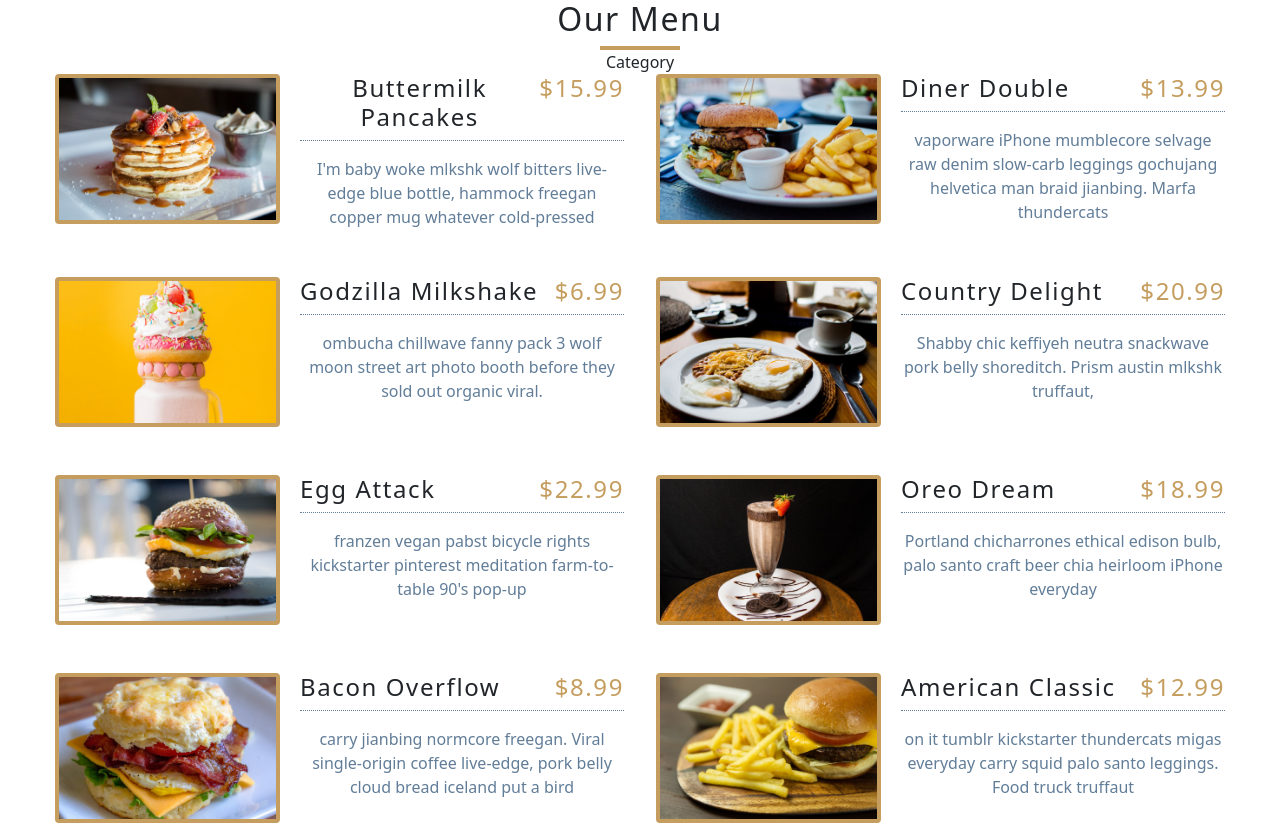
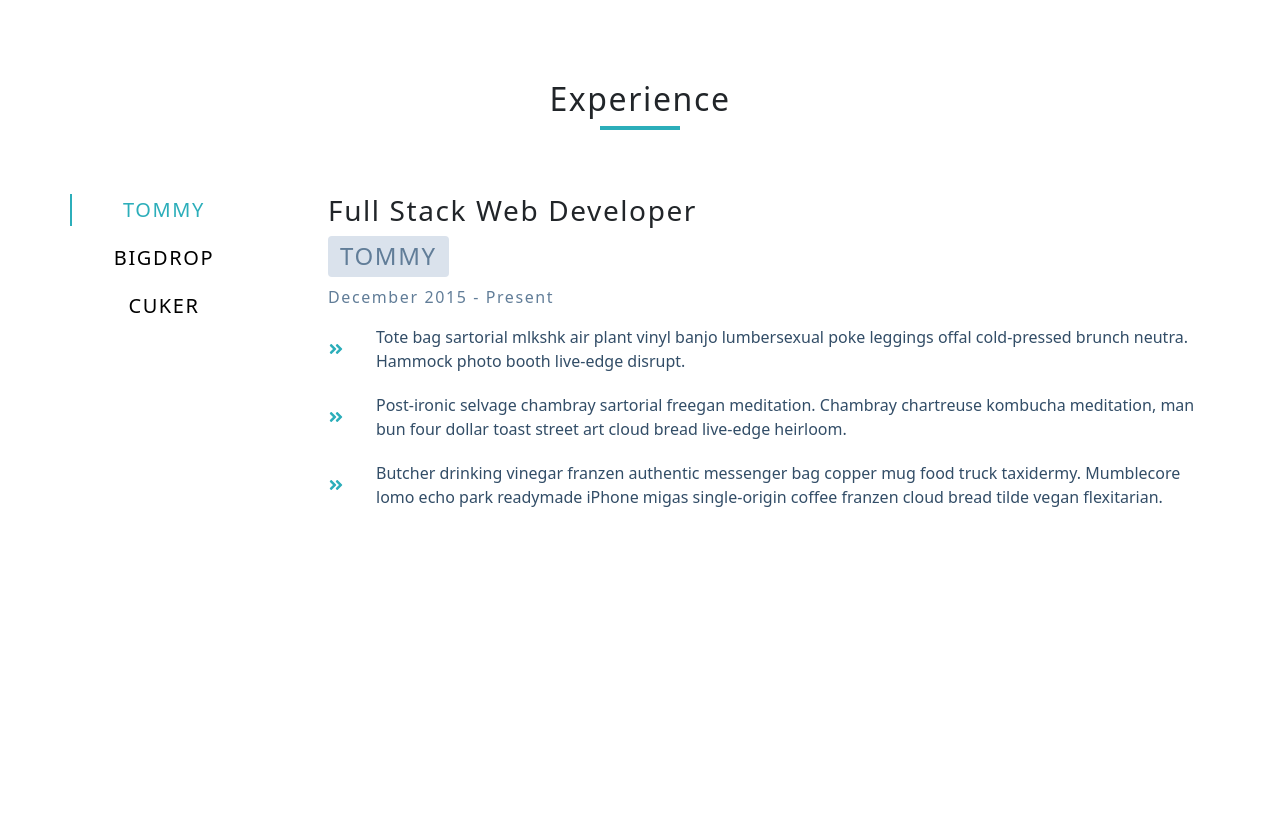
Before and after one commit to KaushalDhakal0/CustomComponents, a React (Create React App) app: page / in a window 1280 px wide. Shown: the top 825 px of the page. After the commit the page ends 800 px from the top, so only its background shows below. Built offline with nearby package versions, Linux system fonts and the light colour scheme.

Commit message:
jobs component completed

```diff
--- a/package.json
+++ b/package.json
@@ -6,6 +6,7 @@
     "@testing-library/jest-dom": "^5.16.1",
     "@testing-library/react": "^12.1.2",
     "@testing-library/user-event": "^7.2.1",
+    "axios": "^0.24.0",
     "bootstrap": "^5.1.3",
     "react": "^16.13.1",
     "react-bootstrap": "^2.1.0",
--- a/src/App.js
+++ b/src/App.js
@@ -1,11 +1,13 @@
 import React from "react";
 // import Accordion from "./Components/Accordin/Question";
-import Main from "./Components/Menu/Main";
+//import Main from "./Components/Menu/Main";
+import Port from "./Components/Tabs/index.";
 function App() {
   return (
     <>
       {/* <Accordion /> */}
-      <Main />
+      {/* <Main /> */}
+      <Port />
     </>
   );
 }
--- /dev/null
+++ b/src/Components/Tabs/data.js
@@ -0,0 +1,41 @@
+const data = [
+  {
+    id: "recAGJfiU4CeaV0HL",
+    order: 3,
+    title: "Full Stack Web Developer",
+    dates: "December 2015 - Present",
+    duties: [
+      "Tote bag sartorial mlkshk air plant vinyl banjo lumbersexual poke leggings offal cold-pressed brunch neutra. Hammock photo booth live-edge disrupt.",
+      "Post-ironic selvage chambray sartorial freegan meditation. Chambray chartreuse kombucha meditation, man bun four dollar toast street art cloud bread live-edge heirloom.",
+      "Butcher drinking vinegar franzen authentic messenger bag copper mug food truck taxidermy. Mumblecore lomo echo park readymade iPhone migas single-origin coffee franzen cloud bread tilde vegan flexitarian.",
+    ],
+    company: "TOMMY",
+  },
+  {
+    id: "recIL6mJNfWObonls",
+    order: 2,
+    title: "Front-End Engineer",
+    dates: "May 2015 - December 2015",
+    duties: [
+      "Hashtag drinking vinegar scenester mumblecore snackwave four dollar toast, lumbersexual XOXO. Cardigan church-key pabst, biodiesel vexillologist viral squid.",
+      "Franzen af pitchfork, mumblecore try-hard kogi XOXO roof party la croix cardigan neutra retro tattooed copper mug. Meditation lomo biodiesel scenester",
+      "Fam VHS enamel pin try-hard echo park raw denim unicorn fanny pack vape authentic. Helvetica fixie church-key, small batch jianbing messenger bag scenester +1",
+      "Fam VHS enamel pin try-hard echo park raw denim unicorn fanny pack vape authentic. Helvetica fixie church-key, small batch jianbing messenger bag scenester +1",
+    ],
+    company: "BIGDROP",
+  },
+  {
+    id: "rec61x18GVY99hQq5",
+    order: 1,
+    title: "Engineering Intern",
+    dates: "May 2014 - September 2015",
+    duties: [
+      "I'm baby woke mumblecore stumptown enamel pin. Snackwave prism pork belly, blog vape four loko sriracha messenger bag jean shorts DIY bushwick VHS. Banjo post-ironic hella af, palo santo craft beer gluten-free.",
+      "YOLO drinking vinegar chambray pok pok selfies quinoa kinfolk pitchfork street art la croix unicorn DIY. Woke offal jianbing venmo tote bag, palo santo subway tile slow-carb post-ironic pug ugh taxidermy squid.",
+      "Pour-over glossier chambray umami 3 wolf moon. Iceland kale chips asymmetrical craft beer actually forage, biodiesel tattooed fingerstache. Pork belly lomo man braid, portland pitchfork locavore man bun prism.",
+    ],
+    company: "CUKER",
+  },
+];
+
+export default data;
--- /dev/null
+++ b/src/Components/Tabs/index..js
@@ -0,0 +1,75 @@
+import React, { useState, useEffect } from "react";
+import "./index.css";
+import datas from "./data";
+
+import { FaAngleDoubleRight } from "react-icons/fa";
+//const url = "https://course-api.com/react-tabs-project";
+
+const Port = () => {
+  const [data, setData] = useState([]);
+  const [loading, setLoading] = useState(true);
+  const [index, setIndex] = useState(0);
+
+  const handleFetch = () => {
+    setTimeout(() => {
+      setData(datas);
+      setLoading(false);
+    }, 2000);
+  };
+
+  useEffect(() => handleFetch(), [data]);
+
+  if (loading) {
+    return (
+      <section className="section loading">
+        <h1>Loading ......</h1>
+      </section>
+    );
+  }
+  const { company, dates, duties, title } = data[index];
+  const handleClick = (index) => {
+    setIndex(index);
+  };
+  return (
+    <section className="section">
+      <div className="title">
+        <h2>experience</h2>
+        <div className="underline"></div>
+      </div>
+      <div className="jobs-center">
+        {/* btn container */}
+        <div className="btn-container">
+          {data.map((job, idx) => {
+            return (
+              <button
+                key={job.id}
+                onClick={() => {
+                  handleClick(idx);
+                }}
+                className={`job-btn ${idx === index && "active-btn"}`}
+              >
+                {job.company}
+              </button>
+            );
+          })}
+        </div>
+        {/* jobs info */}
+        <div className="job-info">
+          <h3>{title}</h3>
+          <h4>{company}</h4>
+          <p className="job-date">{dates}</p>
+          {duties.map((duty, index) => {
+            return (
+              <div key={index} className="job-desc">
+                <FaAngleDoubleRight className="job-icon" />
+                <p>{duty}</p>
+              </div>
+            );
+          })}
+        </div>
+      </div>
+    </section>
+  );
+};
+
+export default Port;
--- /dev/null
+++ b/src/Components/Tabs/index.css
@@ -0,0 +1,267 @@
+/*
+===============
+Variables
+===============
+*/
+
+:root {
+  /* dark shades of primary color*/
+  --clr-primary-1: hsl(184, 91%, 17%);
+  --clr-primary-2: hsl(185, 84%, 25%);
+  --clr-primary-3: hsl(185, 81%, 29%);
+  --clr-primary-4: hsl(184, 77%, 34%);
+  --clr-primary-5: #2caeba;
+  /* lighter shades of primary color */
+  --clr-primary-6: hsl(185, 57%, 50%);
+  --clr-primary-7: hsl(184, 65%, 59%);
+  --clr-primary-8: hsl(184, 80%, 74%);
+  --clr-primary-9: hsl(185, 94%, 87%);
+  --clr-primary-10: hsl(186, 100%, 94%);
+  /* darkest grey - used for headings */
+  --clr-grey-1: hsl(209, 61%, 16%);
+  --clr-grey-2: hsl(211, 39%, 23%);
+  --clr-grey-3: hsl(209, 34%, 30%);
+  --clr-grey-4: hsl(209, 28%, 39%);
+  /* grey used for paragraphs */
+  --clr-grey-5: hsl(210, 22%, 49%);
+  --clr-grey-6: hsl(209, 23%, 60%);
+  --clr-grey-7: hsl(211, 27%, 70%);
+  --clr-grey-8: hsl(210, 31%, 80%);
+  --clr-grey-9: hsl(212, 33%, 89%);
+  --clr-grey-10: hsl(210, 36%, 96%);
+  --clr-white: #fff;
+  --clr-red-dark: hsl(360, 67%, 44%);
+  --clr-red-light: hsl(360, 71%, 66%);
+  --clr-green-dark: hsl(125, 67%, 44%);
+  --clr-green-light: hsl(125, 71%, 66%);
+  --clr-black: #222;
+  --transition: all 0.3s linear;
+  --spacing: 0.1rem;
+  --radius: 0.25rem;
+  --light-shadow: 0 5px 15px rgba(0, 0, 0, 0.1);
+  --dark-shadow: 0 5px 15px rgba(0, 0, 0, 0.2);
+  --max-width: 1170px;
+  --fixed-width: 620px;
+}
+/*
+===============
+Global Styles
+===============
+*/
+
+*,
+::after,
+::before {
+  margin: 0;
+  padding: 0;
+  box-sizing: border-box;
+}
+body {
+  font-family: -apple-system, BlinkMacSystemFont, 'Segoe UI', Roboto, Oxygen,
+    Ubuntu, Cantarell, 'Open Sans', 'Helvetica Neue', sans-serif;
+  background: var(--clr-grey-10);
+  color: var(--clr-grey-1);
+  line-height: 1.5;
+  font-size: 0.875rem;
+}
+ul {
+  list-style-type: none;
+}
+a {
+  text-decoration: none;
+}
+h1,
+h2,
+h3,
+h4 {
+  letter-spacing: var(--spacing);
+  text-transform: capitalize;
+  line-height: 1.25;
+  margin-bottom: 0.75rem;
+}
+h1 {
+  font-size: 3rem;
+}
+h2 {
+  font-size: 2rem;
+}
+h3 {
+  font-size: 1.25rem;
+}
+h4 {
+  font-size: 0.875rem;
+}
+p {
+  margin-bottom: 1.25rem;
+  color: var(--clr-grey-5);
+}
+@media screen and (min-width: 800px) {
+  h1 {
+    font-size: 4rem;
+  }
+  h2 {
+    font-size: 2.5rem;
+  }
+  h3 {
+    font-size: 1.75rem;
+  }
+  h4 {
+    font-size: 1rem;
+  }
+  body {
+    font-size: 1rem;
+  }
+  h1,
+  h2,
+  h3,
+  h4 {
+    line-height: 1;
+  }
+}
+/*  global classes */
+
+/* section */
+.section {
+  width: 90vw;
+  margin: 5rem auto;
+  max-width: var(--max-width);
+}
+
+@media screen and (min-width: 992px) {
+  .section {
+    width: 95vw;
+  }
+}
+
+.loading {
+  text-align: center;
+}
+
+.underline {
+  width: 5rem;
+  height: 0.25rem;
+  margin-bottom: 1.25rem;
+  background: var(--clr-primary-5);
+  margin-left: auto;
+  margin-right: auto;
+}
+.title {
+  margin-bottom: 4rem;
+  text-align: center;
+}
+
+/*
+===============
+Jobs
+===============
+*/
+
+.jobs-center {
+  width: 80vw;
+  margin: 0 auto;
+  max-width: var(--max-width);
+}
+.btn-container {
+  display: flex;
+  flex-direction: row;
+  justify-content: center;
+  margin-bottom: 4rem;
+  flex-wrap: wrap;
+}
+.job-btn {
+  background: transparent;
+  border-color: transparent;
+  text-transform: capitalize;
+  font-size: 1.25rem;
+  letter-spacing: var(--spacing);
+  margin: 0 0.5rem;
+  transition: var(--transition);
+  cursor: pointer;
+  padding: 0.25rem 0;
+  line-height: 1;
+  outline-color: var(--clr-primary-10);
+}
+.job-btn:hover {
+  color: var(--clr-primary-5);
+  box-shadow: 0 2px var(--clr-primary-5);
+}
+.active-btn {
+  color: var(--clr-primary-5);
+  box-shadow: 0 2px var(--clr-primary-5);
+}
+
+.job-info h3 {
+  font-weight: 400;
+}
+.job-info h4 {
+  text-transform: uppercase;
+  color: var(--clr-grey-5);
+  background: var(--clr-grey-9);
+  display: inline-block;
+  padding: 0.375rem 0.75rem;
+  border-radius: var(--radius);
+}
+.job-date {
+  letter-spacing: var(--spacing);
+}
+.job-desc {
+  display: grid;
+  grid-template-columns: auto 1fr;
+  column-gap: 2rem;
+  align-items: center;
+  margin-bottom: 1.25rem;
+}
+.job-desc p {
+  margin-bottom: 0;
+  color: var(--clr-grey-3);
+}
+.job-icon {
+  color: var(--clr-primary-5);
+}
+@media screen and (min-width: 992px) {
+  .jobs-center {
+    width: 90vw;
+    display: grid;
+    grid-template-columns: 200px 1fr;
+    column-gap: 4rem;
+  }
+  .btn-container {
+    flex-direction: column;
+    justify-content: flex-start;
+  }
+  .job-btn {
+    margin-bottom: 1rem;
+  }
+  .active-btn {
+    box-shadow: -2px 0 var(--clr-primary-5);
+  }
+  .job-btn:hover {
+    box-shadow: -2px 0 var(--clr-primary-5);
+  }
+}
+.btn {
+  text-transform: uppercase;
+  background: var(--clr-primary-5);
+  color: var(--clr-primary-9);
+  padding: 0.375rem 0.75rem;
+  letter-spacing: var(--spacing);
+  font-weight: 700;
+  -webkit-transition: var(--transition);
+  transition: var(--transition);
+  font-size: 0.875rem;
+  border: 2px solid transparent;
+  cursor: pointer;
+  box-shadow: 0 1px 3px rgba(0, 0, 0, 0.2);
+  border-radius: var(--radius);
+  display: block;
+  width: 12rem;
+  text-align: center;
+  margin: 0 auto;
+  margin-top: 3rem;
+}
+.btn:hover {
+  color: var(--clr-primary-1);
+  background: var(--clr-primary-8);
+}
+.center-btn {
+}
```
Also changed, not shown: 1 other file (tests, documents, lock files or other folders).
